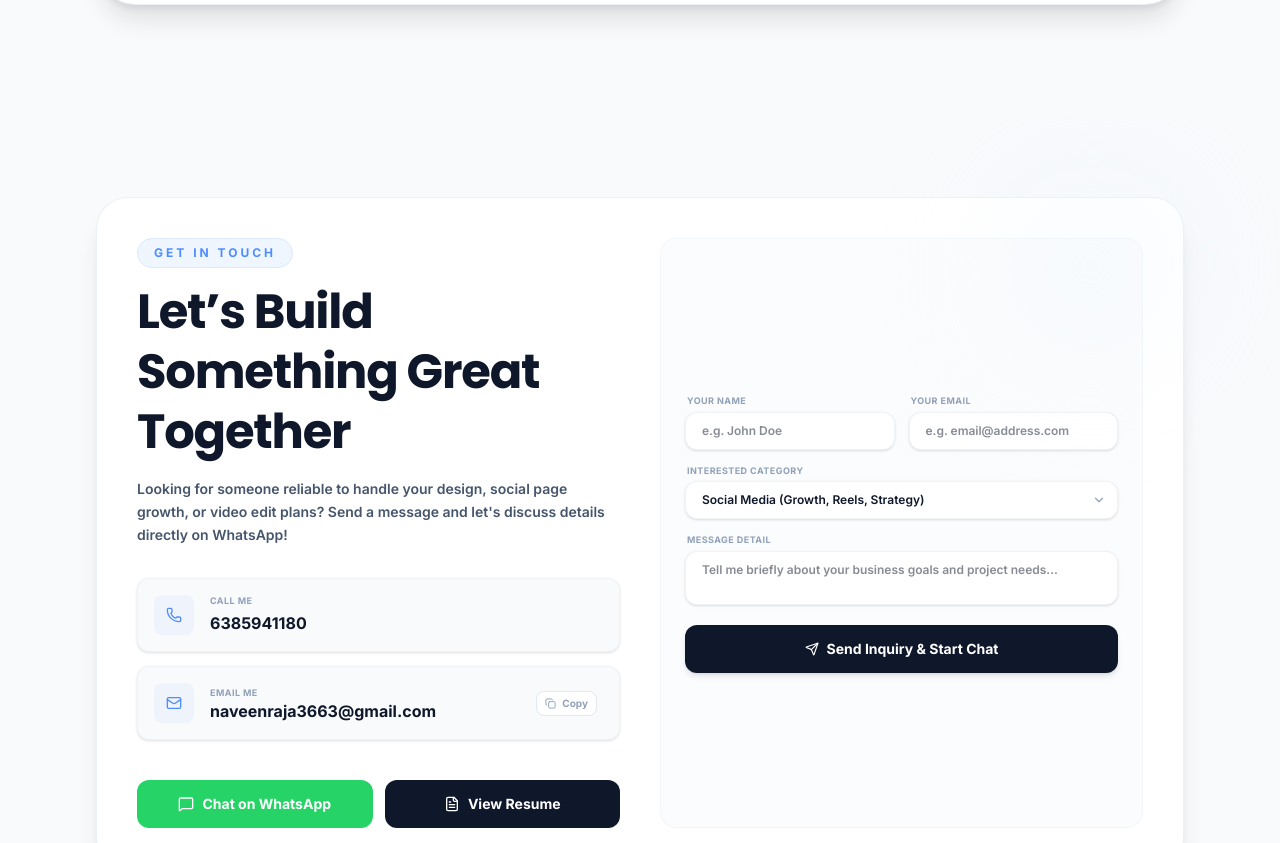
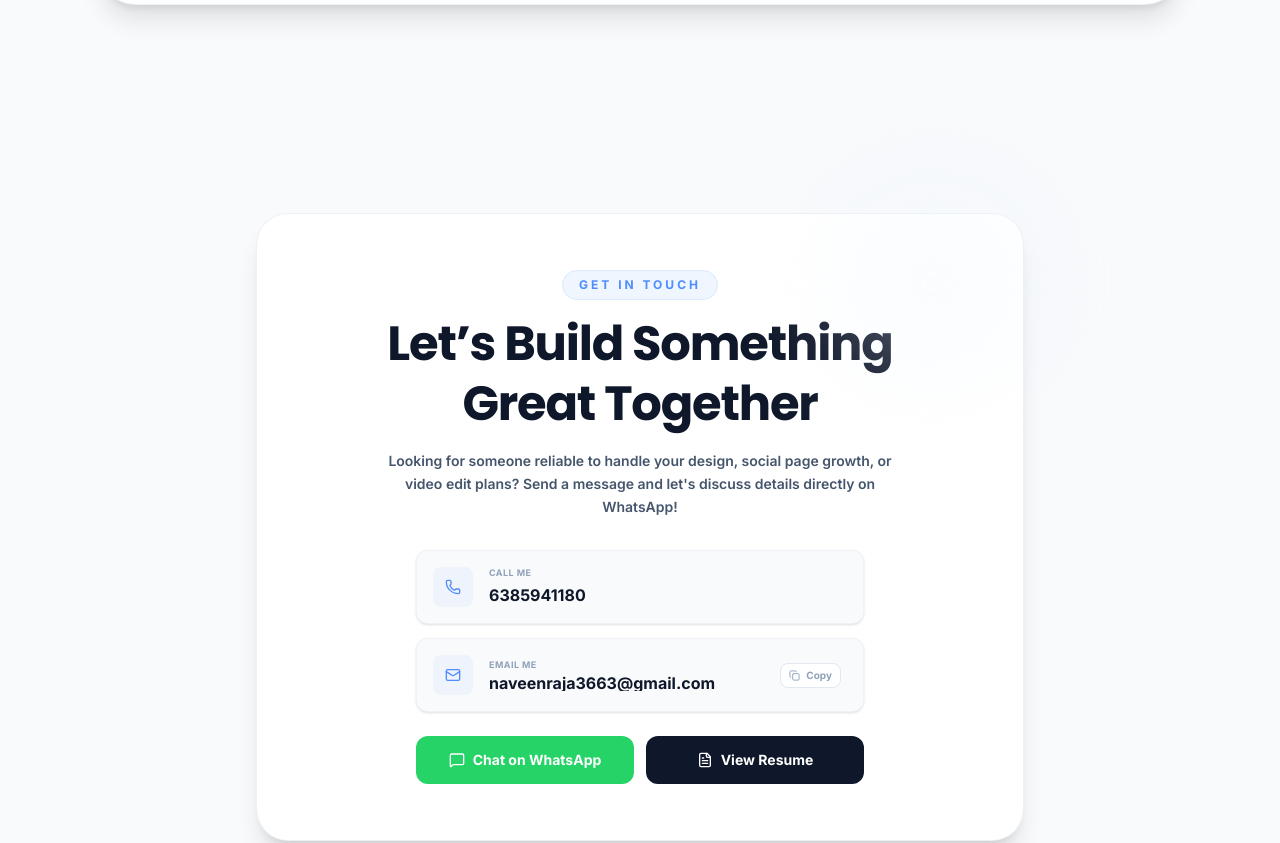
Before and after one commit to naveenraja-ux/Naveen-Freelancer, a React (Vite) app: page / in a window 1280 px wide. Shown: the part 7135-7978 px from the top of the page. Built offline with nearby package versions, Linux system fonts and the light colour scheme.

Commit message:
refactor: remove contact form and simplify layout
Removed the non-functional contact form state and tightened the section container width for a cleaner UI.

```diff
--- a/src/PortfolioApp.tsx
+++ b/src/PortfolioApp.tsx
@@ -3809,11 +3809,6 @@ const Process = () => {
 
 // --- Contact Section ---
 const Contact = () => {
-  const [name, setName] = useState("");
-  const [email, setEmail] = useState("");
-  const [category, setCategory] = useState("Social Media");
-  const [message, setMessage] = useState("");
-  const [showSuccessModal, setShowSuccessModal] = useState(false);
   const [copied, setCopied] = useState(false);
 
   const handleCopyEmail = () => {
@@ -3822,59 +3817,44 @@ const Contact = () => {
     setTimeout(() => setCopied(false), 2000);
   };
 
-  const handleSubmit = (e: React.FormEvent) => {
-    e.preventDefault();
-    if (!name || !email || !message) {
-      return;
-    }
-
-    const text = `Hello Naveen,\n\nI just viewed your Portfolio and would like to get in touch!\n\n*Name:* ${name}\n*Email:* ${email}\n*Category:* ${category}\n*Message:* ${message}`;
-    const encodedText = encodeURIComponent(text);
-    const whatsappUrl = `https://wa.me/6385941180?text=${encodedText}`;
-
-    // Show the nice popup modal and redirect to WhatsApp
-    setShowSuccessModal(true);
-    window.open(whatsappUrl, "_blank");
-  };
-
   return (
-    <section id="contact" className="py-16 md:py-20 bg-slate-50 px-4 sm:px-6 md:px-12 lg:px-24 relative overflow-hidden">
+    <section id="contact" className="py-16 md:py-24 bg-slate-50 px-4 sm:px-6 md:px-12 lg:px-24 relative overflow-hidden">
       {/* Background soft styling details */}
       <div className="absolute top-1/2 left-1/2 -translate-x-1/2 -translate-y-1/2 w-[500px] h-[500px] bg-blue-50/50 rounded-full blur-[120px] pointer-events-none -z-10" />
 
-      <div className="max-w-6xl mx-auto relative z-10">
+      <div className="max-w-3xl mx-auto relative z-10">
         <motion.div
           initial={{ opacity: 0, y: 30 }}
           whileInView={{ opacity: 1, y: 0 }}
           viewport={{ once: true }}
           transition={{ duration: 0.6 }}
-          className="bg-white border border-slate-200/60 p-6 md:p-8 lg:p-10 rounded-[2rem] shadow-xl hover:shadow-2xl transition-all duration-500 relative"
+          className="bg-white border border-slate-200/60 p-6 sm:p-10 md:p-14 rounded-[2rem] shadow-xl hover:shadow-2xl transition-all duration-500 relative text-center"
         >
           {/* Subtle design gradient accent */}
           <div className="absolute top-0 right-0 w-40 h-40 bg-gradient-to-br from-blue-50 to-transparent rounded-full blur-3xl pointer-events-none" />
 
-          <div className="grid grid-cols-1 lg:grid-cols-12 gap-8 lg:gap-10 items-stretch">
-
-            {/* Left Column: Heading, Subtitle, Direct Buttons */}
-            <div className="lg:col-span-6 flex flex-col justify-between space-y-6 md:space-y-8">
-              <div>
+          {/* Centered Main Content Container */}
+          <div className="max-w-xl mx-auto flex flex-col items-center">
+
+            {/* Header Area */}
+            <div className="flex flex-col items-center mb-8">
               <span className="text-xs uppercase tracking-[0.25em] text-primary font-bold mb-3.5 inline-block bg-blue-50 border border-blue-100 px-4 py-1.5 rounded-full select-none">
                 GET IN TOUCH
               </span>
               <h3 className="text-2xl sm:text-3xl md:text-4xl lg:text-5xl font-display font-black leading-tight text-navy mb-4 tracking-tight">
                 Let’s Build Something Great Together
               </h3>
-                <p className="text-xs sm:text-sm text-slate-600 leading-relaxed font-semibold">
+              <p className="text-xs sm:text-sm text-slate-600 leading-relaxed font-semibold max-w-lg mx-auto">
                 Looking for someone reliable to handle your design, social page growth, or video edit plans? Send a message and let's discuss details directly on WhatsApp!
               </p>
             </div>
 
             {/* Minimal Contact Pills with Copy Email Feature */}
-              <div className="grid grid-cols-1 gap-3.5">
+            <div className="w-full max-w-md mx-auto space-y-3.5 mb-6 text-left">
               {/* Direct Call Card */}
               <a
                 href="tel:6385941180"
-                  className="flex items-center gap-4 bg-slate-50 hover:bg-slate-100/60 p-4 rounded-xl border border-slate-200/40 hover:border-primary/20 transition-all group shadow-sm"
+                className="flex items-center gap-4 bg-slate-50 hover:bg-slate-100/60 p-4 rounded-xl border border-slate-200/40 hover:border-primary/20 transition-all group shadow-sm w-full"
               >
                 <div className="w-10 h-10 bg-primary/5 rounded-lg flex items-center justify-center text-primary shrink-0 group-hover:bg-primary group-hover:text-white transition-all">
                   <Phone size={16} />
@@ -3888,7 +3868,7 @@ const Contact = () => {
               {/* Email Card with Quick Click-to-Copy */}
               <div
                 onClick={handleCopyEmail}
-                  className="flex items-center justify-between gap-4 bg-slate-50 hover:bg-slate-100/60 p-4 rounded-xl border border-slate-200/40 hover:border-primary/20 transition-all group shadow-sm cursor-pointer relative"
+                className="flex items-center justify-between gap-4 bg-slate-50 hover:bg-slate-100/60 p-4 rounded-xl border border-slate-200/40 hover:border-primary/20 transition-all group shadow-sm cursor-pointer relative w-full"
                 title="Click to copy email address"
               >
                 <div className="flex items-center gap-4 min-w-0">
@@ -3897,7 +3877,7 @@ const Contact = () => {
                   </div>
                   <div className="min-w-0">
                     <p className="text-[9px] text-slate-400 font-bold uppercase tracking-wider leading-none">Email Me</p>
-                      <p className="text-sm sm:text-base font-bold text-navy mt-1.5 select-all leading-none font-sans block">
+                    <p className="text-sm sm:text-base font-bold text-navy mt-1.5 select-all leading-none font-sans block truncate">
                       naveenraja3663@gmail.com
                     </p>
                   </div>
@@ -3921,8 +3901,8 @@ const Contact = () => {
               </div>
             </div>
 
-              {/* Enhanced Action Buttons */}
-              <div className="flex flex-col sm:flex-row gap-3 pt-2">
+            {/* Action Buttons */}
+            <div className="flex flex-col sm:flex-row gap-3 w-full max-w-md mx-auto">
               <a
                 href={`https://wa.me/6385941180?text=${encodeURIComponent("Hello Naveen, I'm reaching out from your Portfolio. Let's collaborate!")}`}
                 target="_blank"
@@ -3940,129 +3920,10 @@ const Contact = () => {
                 <FileText size={16} /> View Resume
               </a>
             </div>
-            </div>
-
-            {/* Right Column: Premium Form Card with all details visible */}
-            <div className="lg:col-span-6 bg-slate-50/50 border border-slate-100/80 p-5 md:p-6 rounded-2xl flex flex-col justify-center">
-              <form className="space-y-3.5 w-full" onSubmit={handleSubmit}>
-                <div className="grid grid-cols-1 sm:grid-cols-2 gap-3.5">
-                  <div>
-                    <label className="block text-[9px] uppercase font-bold tracking-wider text-slate-400 mb-1 ml-0.5">Your Name</label>
-                    <input
-                      type="text"
-                      required
-                      value={name}
-                      onChange={(e) => setName(e.target.value)}
-                      placeholder="e.g. John Doe"
-                      className="w-full px-4 py-2.5 rounded-xl bg-white border border-slate-200/50 focus:border-primary focus:ring-1 focus:ring-primary transition-all text-xs outline-none font-semibold text-navy shadow-sm"
-                    />
-                  </div>
-                  <div>
-                    <label className="block text-[9px] uppercase font-bold tracking-wider text-slate-400 mb-1 ml-0.5">Your Email</label>
-                    <input
-                      type="email"
-                      required
-                      value={email}
-                      onChange={(e) => setEmail(e.target.value)}
-                      placeholder="e.g. email@address.com"
-                      className="w-full px-4 py-2.5 rounded-xl bg-white border border-slate-200/50 focus:border-primary focus:ring-1 focus:ring-primary transition-all text-xs outline-none font-semibold text-navy shadow-sm"
-                    />
-                  </div>
-                </div>
-
-                <div>
-                  <label className="block text-[9px] uppercase font-bold tracking-wider text-slate-400 mb-1 ml-0.5">Interested Category</label>
-                  <div className="relative">
-                    <select
-                      value={category}
-                      onChange={(e) => setCategory(e.target.value)}
-                      className="w-full px-4 py-2.5 rounded-xl bg-white border border-slate-200/50 focus:border-primary focus:ring-1 focus:ring-primary transition-all text-xs outline-none font-semibold text-navy cursor-pointer appearance-none shadow-sm pr-10"
-                    >
-                      <option value="Social Media">Social Media (Growth, Reels, Strategy)</option>
-                      <option value="Poster Editing">Poster Editing (Creative Graphics, Branding)</option>
-                      <option value="Video Editing">Video Editing (Reels, Shorts, Video Ads)</option>
-                    </select>
-                    <div className="absolute inset-y-0 right-0 flex items-center pr-3 pointer-events-none text-slate-400">
-                      <ChevronRight size={14} className="rotate-90" />
-                    </div>
-                  </div>
-                </div>
-
-                <div>
-                  <label className="block text-[9px] uppercase font-bold tracking-wider text-slate-400 mb-1 ml-0.5">Message Detail</label>
-                  <textarea
-                    rows={2.5}
-                    required
-                    value={message}
-                    onChange={(e) => setMessage(e.target.value)}
-                    placeholder="Tell me briefly about your business goals and project needs..."
-                    className="w-full px-4 py-2.5 rounded-xl bg-white border border-slate-200/50 focus:border-primary focus:ring-1 focus:ring-primary transition-all resize-none text-xs outline-none font-semibold text-navy shadow-sm"
-                  />
-                </div>
-
-                {/* Ultimate CTA Button */}
-                <button
-                  type="submit"
-                  className="w-full bg-navy hover:bg-navy/95 text-white py-3.5 rounded-xl font-bold text-xs sm:text-sm shadow-md hover:shadow-lg hover:shadow-navy/10 active:scale-[0.99] transition-all cursor-pointer select-none flex items-center justify-center gap-2"
-                >
-                  <Send size={14} /> Send Inquiry & Start Chat
-                </button>
-              </form>
-            </div>
 
           </div>
         </motion.div>
       </div>
-
-      {/* Elegant Successful Confirmation Pop-up Modal */}
-      <AnimatePresence>
-        {showSuccessModal && (
-          <div className="fixed inset-0 z-[120] flex items-center justify-center p-4">
-            <motion.div
-              initial={{ opacity: 0 }}
-              animate={{ opacity: 1 }}
-              exit={{ opacity: 0 }}
-              onClick={() => setShowSuccessModal(false)}
-              className="absolute inset-0 bg-navy/80 backdrop-blur-sm cursor-pointer"
-            />
-            <motion.div
-              initial={{ opacity: 0, scale: 0.95, y: 15 }}
-              animate={{ opacity: 1, scale: 1, y: 0 }}
-              exit={{ opacity: 0, scale: 0.95, y: 15 }}
-              className="bg-white rounded-[2.5rem] p-8 max-w-md w-full shadow-2xl relative z-10 text-center border border-slate-100"
-            >
-              <div className="w-16 h-16 bg-emerald-50 text-emerald-500 rounded-full flex items-center justify-center mx-auto mb-6 border border-emerald-100 shadow-inner">
-                <CheckCircle2 size={32} />
-              </div>
-              <h4 className="text-2xl font-display font-black text-navy mb-2">Message Sent!</h4>
-              <p className="text-slate-500 text-sm mb-6 leading-relaxed font-normal">
-                Your message has been sent successfully. Click the green button below to start chat session directly on WhatsApp!
-              </p>
-              <div className="flex flex-col gap-2">
-                <a
-                  href={`https://wa.me/6385941180?text=${encodeURIComponent(`Hello Naveen,\n\nI just viewed your Portfolio and would like to get in touch!\n\n*Name:* ${name}\n*Email:* ${email}\n*Category:* ${category}\n*Message:* ${message}`)}`}
-                  target="_blank"
-                  rel="noreferrer"
-                  className="w-full inline-flex items-center justify-center gap-2 bg-[#25D366] text-white py-3.5 rounded-xl font-bold hover:bg-[#20ba5a] hover:shadow-md transition-all text-sm select-none"
-                >
-                  <MessageSquare size={15} /> Continue to WhatsApp Chat
-                </a>
-                <button
-                  onClick={() => {
-                    setShowSuccessModal(false);
-                    setName("");
-                    setEmail("");
-                    setMessage("");
-                  }}
-                  className="w-full text-slate-400 hover:text-slate-600 font-bold text-xs py-2 cursor-pointer transition-colors mt-1"
-                >
-                  Close Window
-                </button>
-              </div>
-            </motion.div>
-          </div>
-        )}
-      </AnimatePresence>
     </section>
   );
 };
```
Lines whose indentation alone changed are shown as unchanged.
